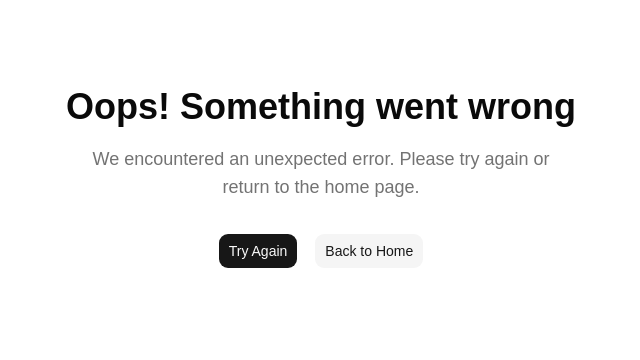
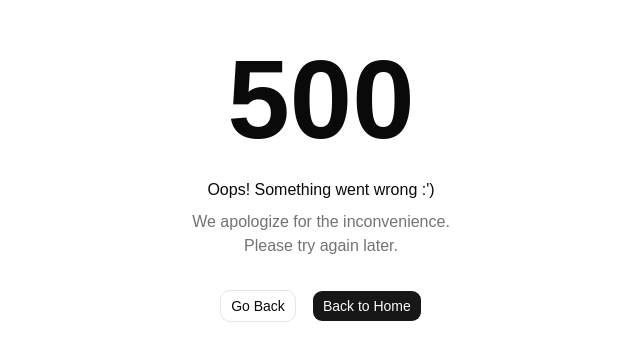
Before and after one commit to RingoTangs/react-app, a React (Vite) app: page /error in a window 1280 px wide. Shown: the part 224-584 px from the top of the page, without its empty margins (319-959 px from the left). Built offline with nearby package versions, Linux system fonts and the light colour scheme.

Commit message:
refactor: replace PageErrorFallback with GeneralError component for error handling

```diff
--- a/src/components/PageErrorFallback.tsx
+++ /dev/null
@@ -1,36 +0,0 @@
-import { Button } from '@/components/ui/button'
-
-interface PageErrorFallbackProps {
-  onRetry: () => void
-  onBackHome: () => void
-}
-
-export const PageErrorFallback: React.FC<PageErrorFallbackProps> = ({
-  onRetry,
-  onBackHome,
-}) => {
-  return (
-    <div className="bg-background flex min-h-screen flex-col items-center justify-center p-8 text-center font-sans">
-      <h1 className="text-foreground mb-4 text-4xl leading-tight font-bold">
-        Oops! Something went wrong
-      </h1>
-      <p className="text-muted-foreground mb-8 max-w-[500px] text-lg">
-        We encountered an unexpected error. Please try again or return to the
-        home page.
-      </p>
-      <div className="flex flex-wrap justify-center gap-4">
-        <Button type="button" size="lg" onClick={onRetry}>
-          Try Again
-        </Button>
-        <Button
-          type="button"
-          size="lg"
-          variant="secondary"
-          onClick={onBackHome}
-        >
-          Back to Home
-        </Button>
-      </div>
-    </div>
-  )
-}
--- /dev/null
+++ b/src/features/errors/GeneralError.tsx
@@ -0,0 +1,36 @@
+import { useNavigate, useRouter } from '@tanstack/react-router'
+import { cn } from 'cn'
+import { Button } from '@/components/ui/button'
+
+type GeneralErrorProps = React.HTMLAttributes<HTMLDivElement> & {
+  minimal?: boolean
+}
+
+export function GeneralError({
+  className,
+  minimal = false,
+}: GeneralErrorProps) {
+  const navigate = useNavigate()
+  const { history } = useRouter()
+  return (
+    <div className={cn('h-svh w-full', className)}>
+      <div className="m-auto flex h-full w-full flex-col items-center justify-center gap-2">
+        {!minimal && (
+          <h1 className="text-[7rem] leading-tight font-bold">500</h1>
+        )}
+        <span className="font-medium">Oops! Something went wrong {`:')`}</span>
+        <p className="text-muted-foreground text-center">
+          We apologize for the inconvenience. <br /> Please try again later.
+        </p>
+        {!minimal && (
+          <div className="mt-6 flex gap-4">
+            <Button variant="outline" onClick={() => history.go(-1)}>
+              Go Back
+            </Button>
+            <Button onClick={() => navigate({ to: '/' })}>Back to Home</Button>
+          </div>
+        )}
+      </div>
+    </div>
+  )
+}
--- a/src/routes/__root.tsx
+++ b/src/routes/__root.tsx
@@ -1,27 +1,8 @@
 import type { QueryClient } from '@tanstack/react-query'
-import {
-  createRootRouteWithContext,
-  HeadContent,
-  useRouter,
-} from '@tanstack/react-router'
+import { createRootRouteWithContext, HeadContent } from '@tanstack/react-router'
 import { reportError } from '@/app/reportError'
-import { PageErrorFallback } from '@/components/PageErrorFallback'
+import { GeneralError } from '@/features/errors/GeneralError'
 import { NotFoundError } from '@/features/errors/NotFoundError'
-
-const RootErrorComponent: React.FC = () => {
-  const router = useRouter()
-
-  return (
-    <PageErrorFallback
-      onRetry={() => {
-        router.invalidate().catch(reportError)
-      }}
-      onBackHome={() => {
-        router.navigate({ to: '/' }).catch(reportError)
-      }}
-    />
-  )
-}
 
 export const Route = createRootRouteWithContext<{
   queryClient: QueryClient
@@ -46,7 +27,7 @@ export const Route = createRootRouteWithContext<{
       {children}
     </>
   ),
-  errorComponent: RootErrorComponent,
+  errorComponent: GeneralError,
   notFoundComponent: NotFoundError,
   onCatch: (error) => {
     reportError(error)
```
